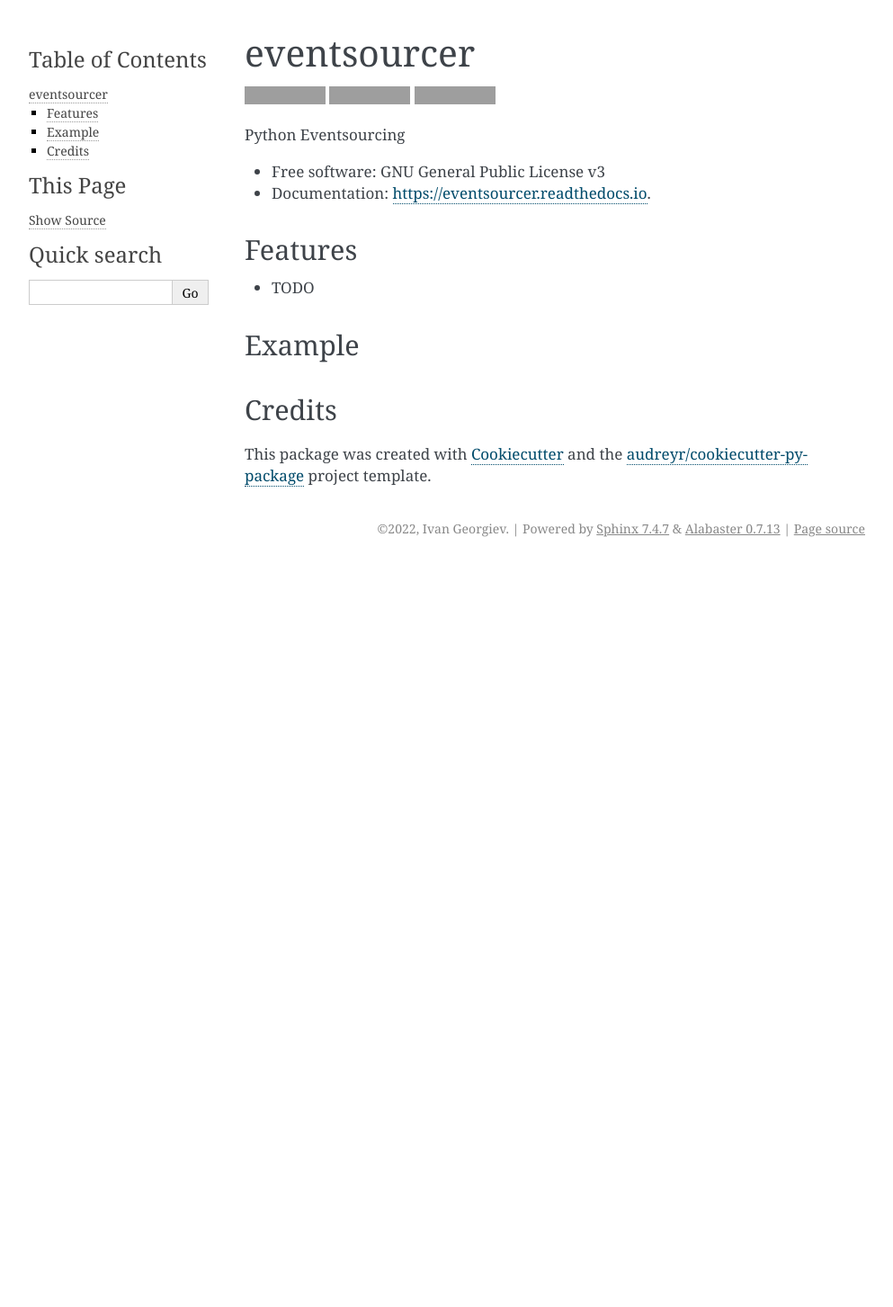
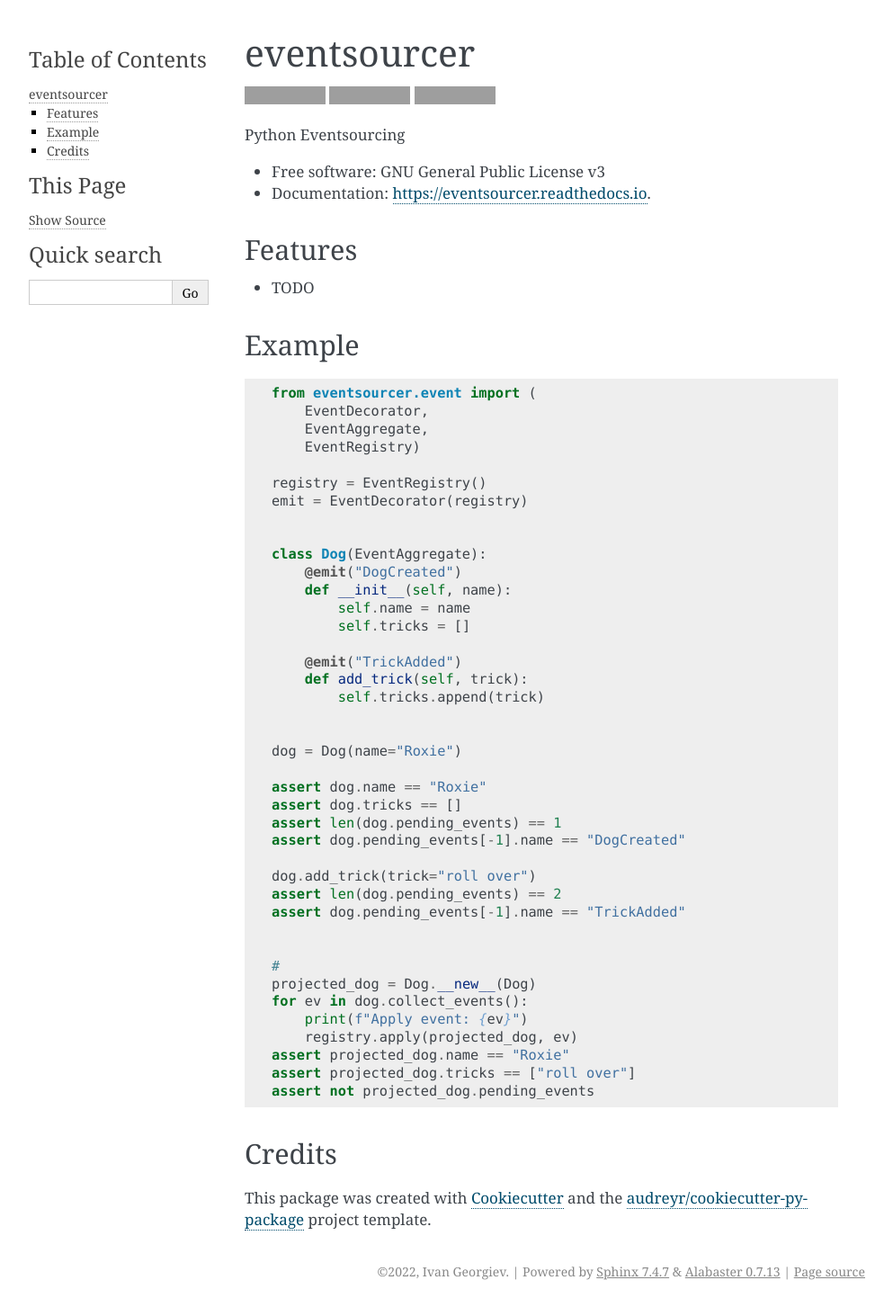
Before and after one commit to ivangeorgiev/eventsourcer, a Sphinx documentation site: the page built from docs/readme.rst, in a window 1280 px wide. Shown: the whole page at 90% size, without its empty margins (148-1141 px from the left). Built offline with Sphinx 7.4.7, drawn with Linux system fonts in a browser that asks for light colours; pages that are not in the unit, such as notebooks, are missing from menus; before the commit the page ends 900 px from its top, so only the background shows below that; grey boxes are pictures that could not be loaded.

Commit message:
example 1

```diff
--- a/README.rst
+++ b/README.rst
@@ -31,9 +31,12 @@
 Example
 --------
 
-.. code-block::python
+.. code-block::
 
-    from eventsourcer.event import EventDecorator, EventAggregate, EventRegistry
+    from eventsourcer.event import (
+        EventDecorator,
+        EventAggregate,
+        EventRegistry)
 
     registry = EventRegistry()
     emit = EventDecorator(registry)
--- a/docs/conf.py
+++ b/docs/conf.py
@@ -64,7 +64,7 @@
 #
 # This is also used if you do content translation via gettext catalogs.
 # Usually you set "language" from the command line for these cases.
-language = None
+language = "en"
 
 # List of patterns, relative to source directory, that match files and
 # directories to ignore when looking for source files.
--- a/docs/index.rst
+++ b/docs/index.rst
@@ -1,5 +1,5 @@
 Welcome to eventsourcer's documentation!
-======================================
+=========================================
 
 .. toctree::
    :maxdepth: 2
```
